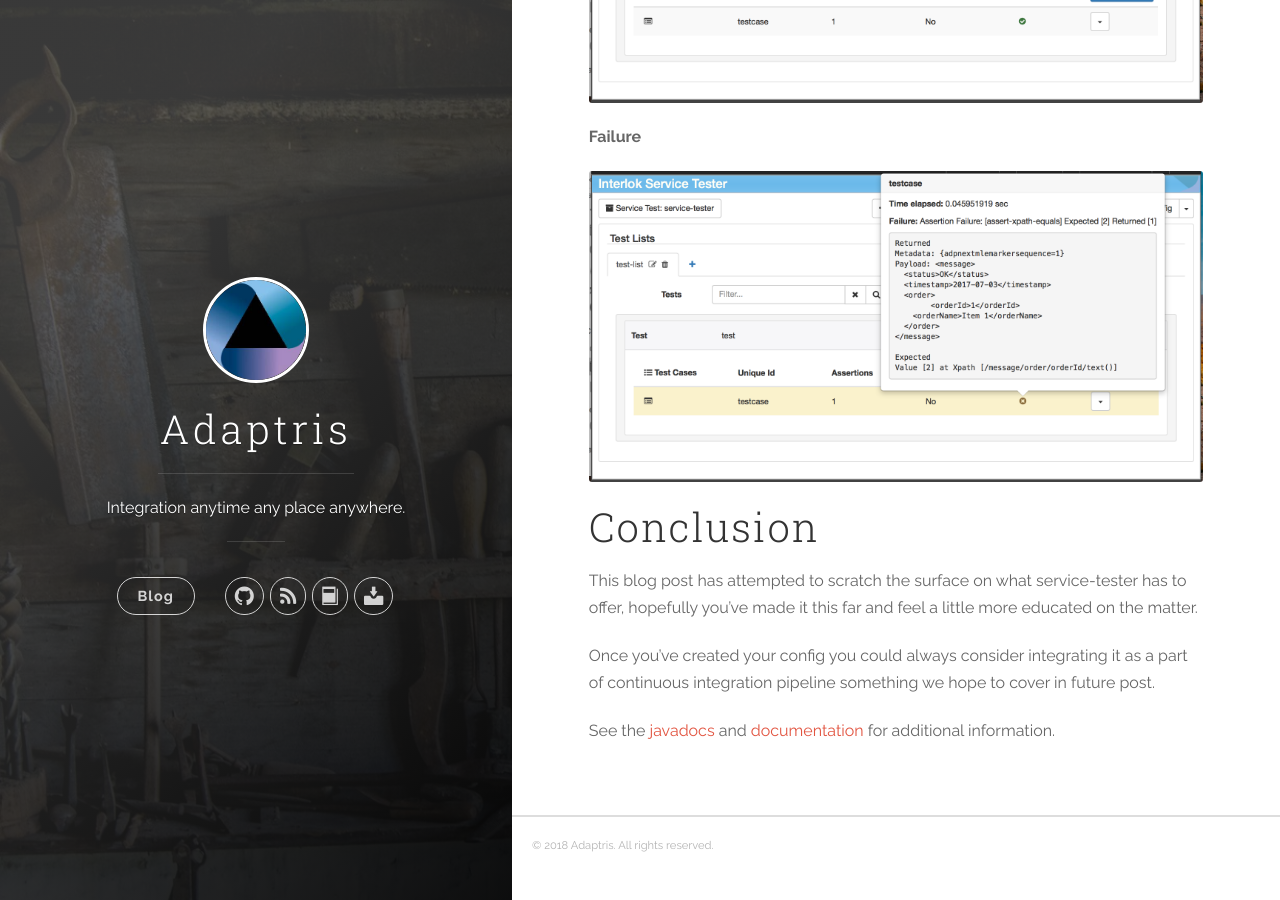
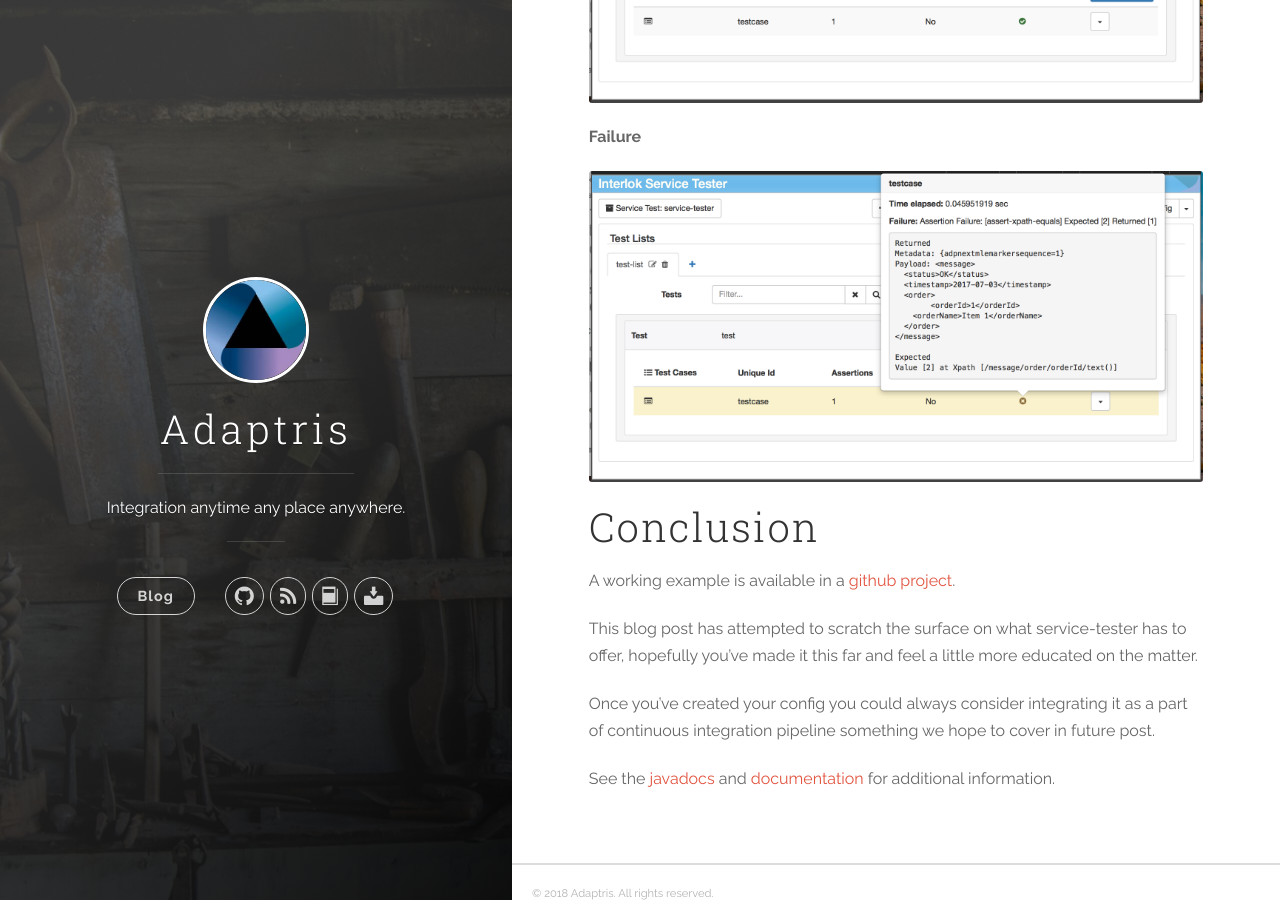
Before and after one commit to adaptris/adaptris.github.io, a Jekyll site: the page built from _posts/2018-07-03-testing-interlok-config.markdown, in a window 1280 px wide and 900 px high, scrolled down 4973 px. Built offline with Jekyll 4.4.1, drawn with Linux system fonts in a browser that asks for light colours; nearby versions of some CDN libraries.

Commit message:
Add link github project

```diff
--- a/_posts/2018-07-03-testing-interlok-config.markdown
+++ b/_posts/2018-07-03-testing-interlok-config.markdown
@@ -84,6 +84,8 @@
 
 # Conclusion
 
+A working example is available in a [github project](https://github.com/adaptris/interlok-service-tester-example).
+
 This blog post has attempted to scratch the surface on what service-tester has to offer, hopefully you've made it this far and feel a little more educated on the matter.
 
 Once you've created your config you could always consider integrating it as a part of continuous integration pipeline something we hope to cover in future post.
```
